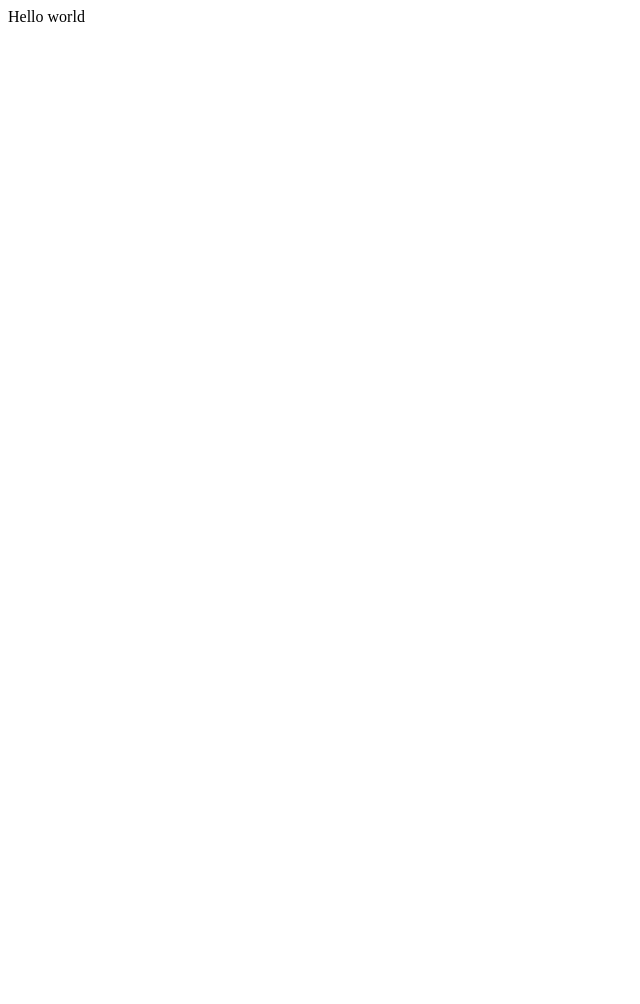
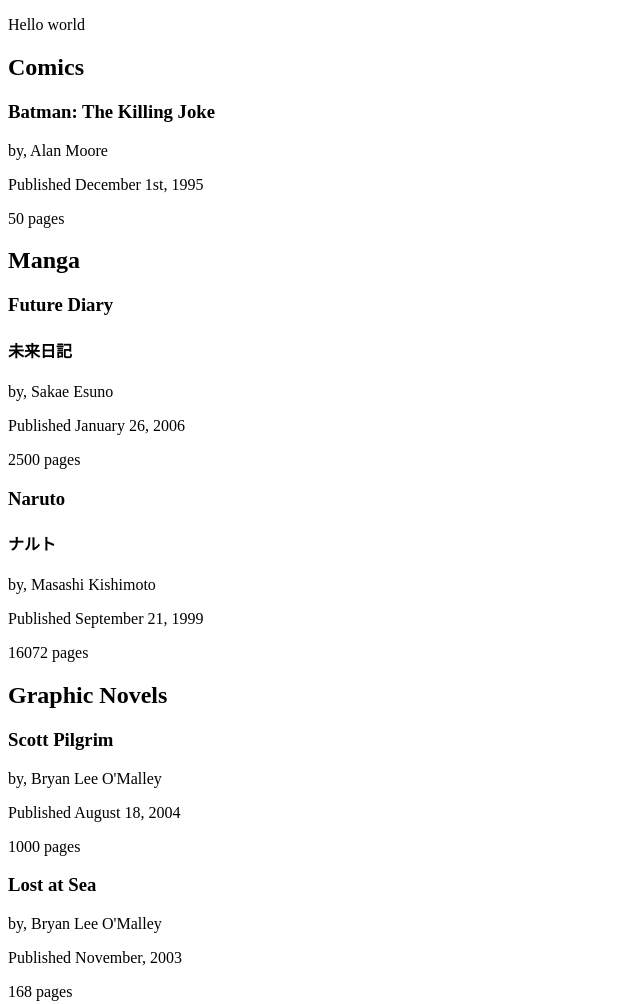
Before and after one commit to vmsimone/comic-reader-app, a website: page public/index.html in a window 1280 px wide. Shown: the whole page, without its empty margins (0-640 px from the left). Before the commit the page ends 800 px from the top, so only its background shows below. Drawn offline with nearby package versions, Linux system fonts and the light colour scheme.

Commit message:
updated index.html to work with app.js

```diff
--- a/app.js
+++ b/app.js
@@ -13,7 +13,7 @@
                 "English": "Future Diary",
                 "Japanese": "未来日記",
                 "Romaji": "Mirai Nikki"
-            }
+            },
             "author": "Sakae Esuno",
             "published": "January 26, 2006",
             "pages": 2500
@@ -23,7 +23,7 @@
                 "English": "Naruto",
                 "Japanese": "ナルト",
                 "Romaji": "Naruto"
-            }
+            },
             "author": "Masashi Kishimoto",
             "published": "September 21, 1999",
             "pages": 16072
@@ -46,25 +46,46 @@
 }
 
 function displayComic(arr) {
+    $('body').append('<h2>Comics</h2>');
     for (index in arr) {
         $('body').append(
             `
-            <h2>Comics</h2>
-            <h3>${index.title}<h3>
-            <p>by, ${index.author}</p>
-            <p>Published ${index.published}</p>
-            <p>${index.pages} pages</p>
+            <h3>${arr[index].title}</h3>
+            <p>by, ${arr[index].author}</p>
+            <p>Published ${arr[index].published}</p>
+            <p>${arr[index].pages} pages</p>
             `
-        )
+        );
     }
 }
 
 function displayManga(arr) {
-
+    $('body').append('<h2>Manga</h2>');
+    for (index in arr) {
+        $('body').append(
+            `
+            <h3>${arr[index].title.English}</h3>
+            <h4>${arr[index].title.Japanese}</h4>
+            <p>by, ${arr[index].author}</p>
+            <p>Published ${arr[index].published}</p>
+            <p>${arr[index].pages} pages</p>
+            `
+        );
+    }
 }
 
 function displayGNovel(arr) {
-
+    $('body').append('<h2>Graphic Novels</h2>');
+    for (index in arr) {
+        $('body').append(
+            `
+            <h3>${arr[index].title}</h3>
+            <p>by, ${arr[index].author}</p>
+            <p>Published ${arr[index].published}</p>
+            <p>${arr[index].pages} pages</p>
+            `
+        );
+    }
 }
 
 function sortData(data) {
--- a/public/index.html
+++ b/public/index.html
@@ -1 +1,13 @@
-<p>Hello world</p>
+<!DOCTYPE html>
+<html lang="en">
+    <head>
+        <meta charset="utf-8">
+    </head>
+    <body>
+        <p>Hello world</p>
+        <script type="text/javascript"
+        src="https://ajax.googleapis.com/ajax/libs/jquery/3.3.1/jquery.min.js"></script>
+        <script type="text/javascript" src="../app.js"></script>
+
+    </body>
+</html>
```
